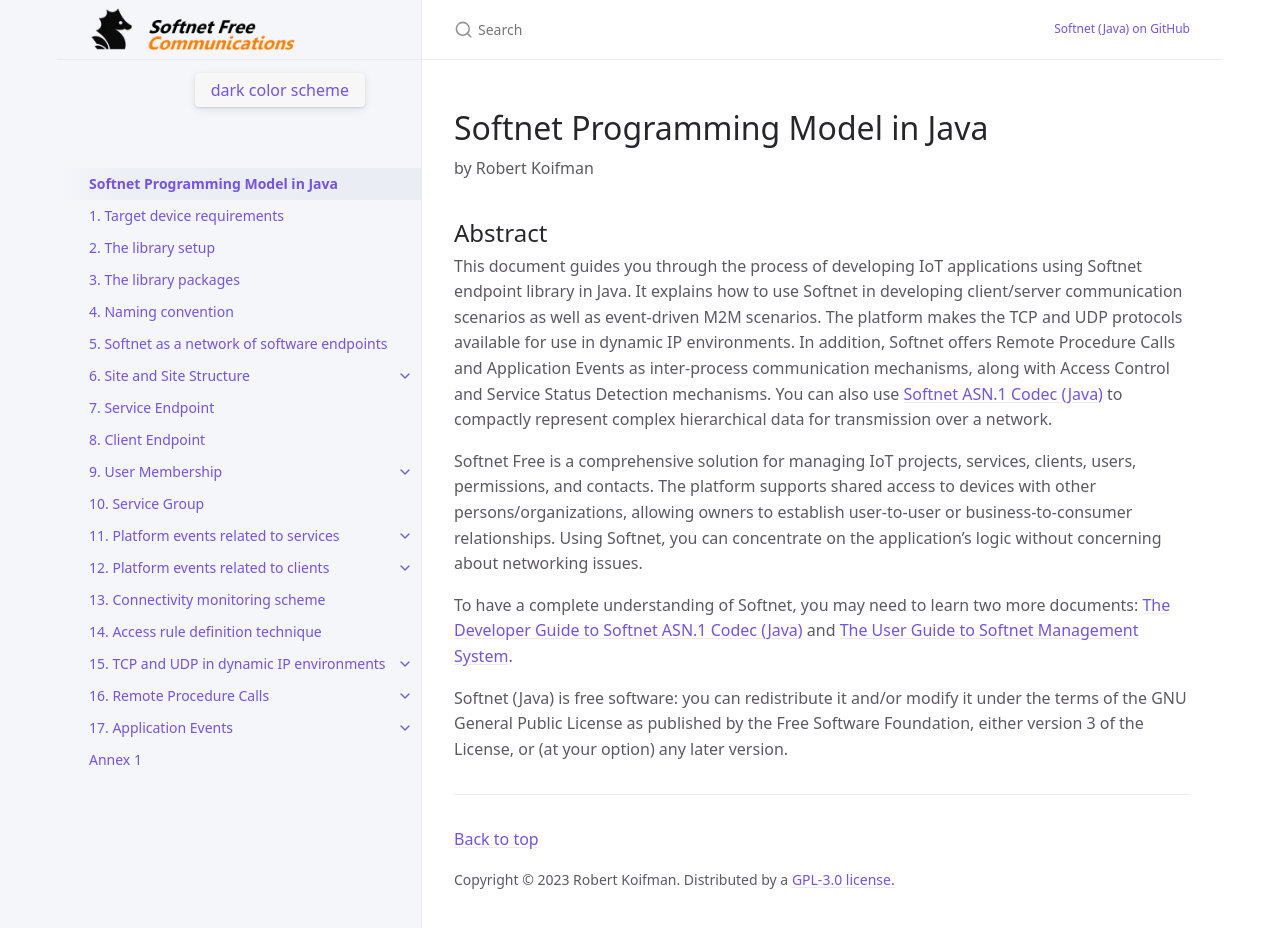
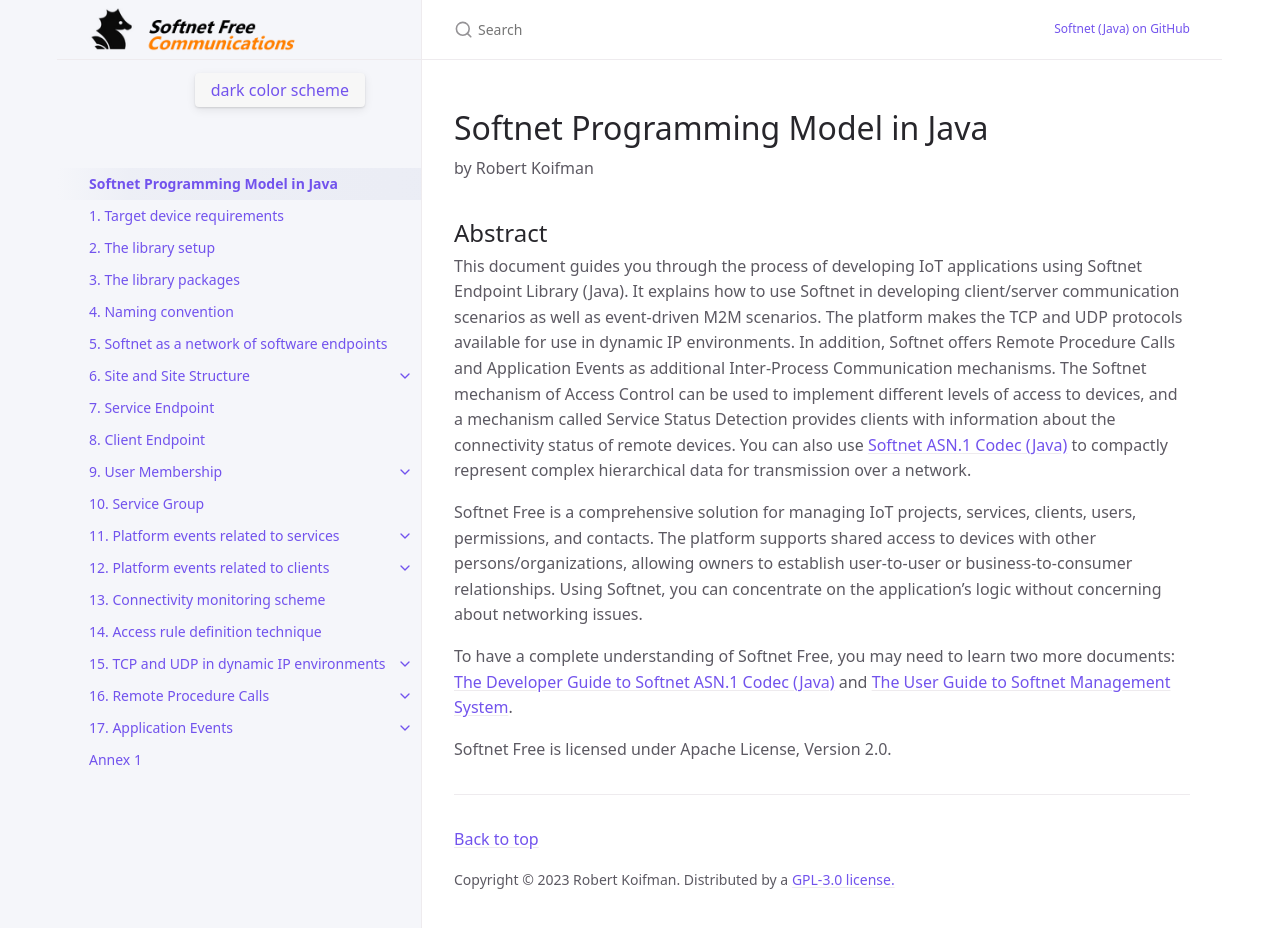
Before and after one commit to Softnet-Free/softnet-java, a Jekyll site: the page built from docs/index.md, in a window 1280 px wide and 931 px high. Shown: the top 928 px of the window. Built offline with Jekyll 4.4.1, drawn with Linux system fonts in a browser that asks for light colours.

Commit message:
text updated

```diff
--- a/docs/index.md
+++ b/docs/index.md
@@ -12,10 +12,10 @@ by Robert Koifman
 
 ## Abstract
 
-This document guides you through the process of developing IoT applications using Softnet endpoint library in Java. It explains how to use Softnet in developing client/server communication scenarios as well as event-driven M2M scenarios. The platform makes the TCP and UDP protocols available for use in dynamic IP environments. In addition, Softnet offers Remote Procedure Calls and Application Events as inter-process communication mechanisms, along with Access Control and Service Status Detection mechanisms. You can also use [Softnet ASN.1 Codec (Java)](https://github.com/softnet-free/asn1codec-java){:target="_blank"}{:rel="noopener noreferrer"} to compactly represent complex hierarchical data for transmission over a network.
+This document guides you through the process of developing IoT applications using Softnet Endpoint Library (Java). It explains how to use Softnet in developing client/server communication scenarios as well as event-driven M2M scenarios. The platform makes the TCP and UDP protocols available for use in dynamic IP environments. In addition, Softnet offers Remote Procedure Calls and Application Events as additional Inter-Process Communication mechanisms. The Softnet mechanism of Access Control can be used to implement different levels of access to devices, and a mechanism called Service Status Detection provides clients with information about the connectivity status of remote devices. You can also use [Softnet ASN.1 Codec (Java)](https://github.com/softnet-free/asn1codec-java){:target="_blank"}{:rel="noopener noreferrer"} to compactly represent complex hierarchical data for transmission over a network.
 
 Softnet Free is a comprehensive solution for managing IoT projects, services, clients, users, permissions, and contacts. The platform supports shared access to devices with other persons/organizations, allowing owners to establish user-to-user or business-to-consumer relationships. Using Softnet, you can concentrate on the application’s logic without concerning about networking issues.
 
-To have a complete understanding of Softnet, you may need to learn two more documents: [The Developer Guide to Softnet ASN.1 Codec (Java)](https://softnet-free.github.io/asn1codec-java){:target="_blank"}{:rel="noopener noreferrer"} and [The User Guide to Softnet Management System](https://softnet-free.github.io/softnet-ms){:target="_blank"}{:rel="noopener noreferrer"}.
+To have a complete understanding of Softnet Free, you may need to learn two more documents: [The Developer Guide to Softnet ASN.1 Codec (Java)](https://softnet-free.github.io/asn1codec-java){:target="_blank"}{:rel="noopener noreferrer"} and [The User Guide to Softnet Management System](https://softnet-free.github.io/softnet-ms){:target="_blank"}{:rel="noopener noreferrer"}.
 
-Softnet (Java) is free software: you can redistribute it and/or modify it under the terms of the GNU General Public License as published by the Free Software Foundation, either version 3 of the License, or (at your option) any later version.
+Softnet Free is licensed under Apache License, Version 2.0.
```
Also changed, not shown: docs/client-platform-events/interface-client-event-listener.md (+3 -3 lines).
